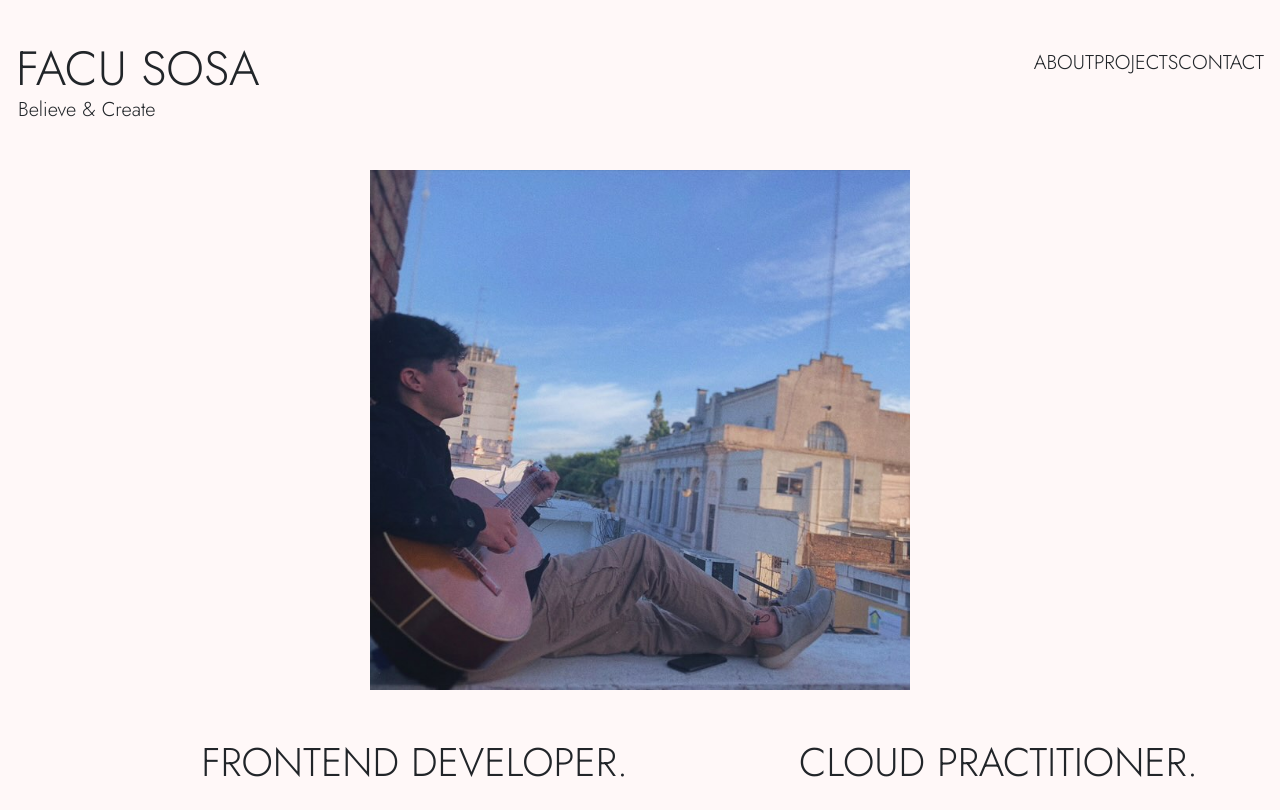
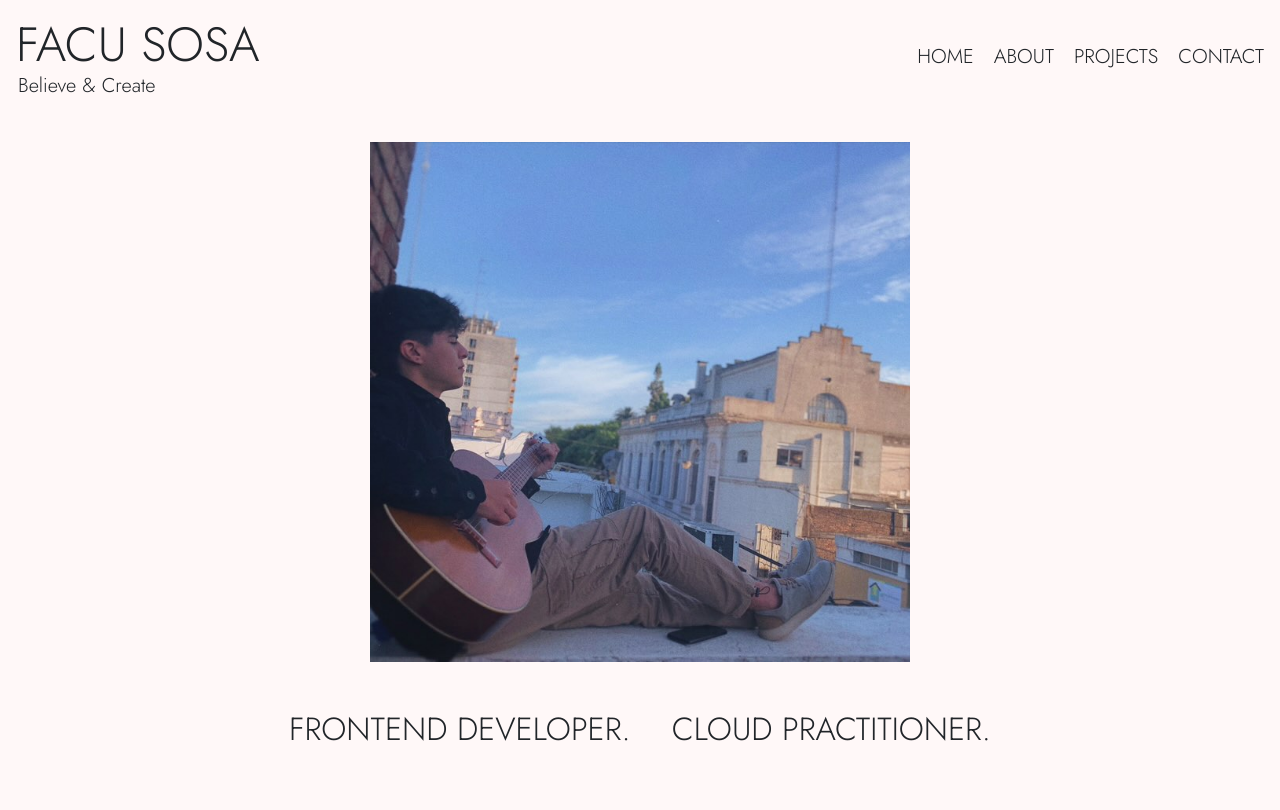
Before and after one commit to facundososa559/portfolio, a React (Create React App) app: page / in a window 1280 px wide. Built offline with nearby package versions, Linux system fonts and the light colour scheme.

Commit message:
Fix Home page responsive design

```diff
--- a/src/App.css
+++ b/src/App.css
@@ -92,11 +92,19 @@ body {
   background-image: url('./assets/portada.jpg');
   background-size: cover;
   background-position: center left;
+  justify-self: center;
+}
 
+.home-titles_container {
+  width: min-content;
+  display: grid;
+  justify-self: end;
 }
 
 .home-titles {
+  font-size: 2rem;
   font-weight: 300;
+  text-align: end;
 }
 
 
@@ -124,17 +132,63 @@ body {
 
 /* MEDIA QUERIES */
 
-@media screen and (min-width: 361px) {
+@media screen and (min-width: 375px) {
   .header-title {
+    width: auto;
+  }
+
+  .home-titles_container {
     width: auto;
   }
 }
 
-@media screen and (min-width: 700px) {
+@media screen and (min-width: 713px) {
   .portada {
     width: 540px;
   }
+
+  .home-titles_container {
+    grid-auto-flow: column;
+    justify-self: center;
+    column-gap: 20px;
+  }
+
+  .home-titles {
+    text-align: center;
+  }
 }
+
+
+@media screen and (min-width: 920px) {
+  .header-container {
+    align-items: center;
+  }
+
+  .header-button {
+    display: none;
+  }
+
+  .nav-wrapper {
+    row-gap: 0px;
+  }
+
+  .nav-mobile {
+    display: none;
+  }
+
+  .nav-desktop {
+    display: grid;
+    grid-auto-flow: column;
+    column-gap: 20px;
+  }
+
+  .home-titles_container {
+    column-gap: 0px;
+    width: 743px;
+  }
+}
+
+
 
 @media screen and (min-height: 630px) {
   .center-container {
@@ -144,17 +198,3 @@ body {
     transform: translate(-50%, -50%);
   }
 }
-
-@media screen and (min-width: 1024px) {
-  .header-button {
-    display: none;
-  }
-
-  .nav-mobile {
-    display: none;
-  }
-
-  .nav-desktop {
-    display: flex;
-  }
-}
--- a/src/components/Header.jsx
+++ b/src/components/Header.jsx
@@ -4,7 +4,7 @@ import { Link } from 'react-router-dom'
 
 function Header() {
   return (
-    <header className='header-container pt-4 pb-2'>
+    <header className='header-container pb-2'>
       <Link to='/' className='nav-link'>
         <h1 className='header-title mb-0 text-wrap'>FACU SOSA</h1>
         <h1 className='header-subtitle mb-0 text-wrap'>Believe & Create</h1>
--- a/src/components/NavBar.jsx
+++ b/src/components/NavBar.jsx
@@ -19,6 +19,7 @@ function NavBar() {
 
       <nav className='nav-container text-end'>
         <ul className='nav-desktop m-0 px-0 py-1'>
+          <li className='nav-links my-1'><Link to='/' className='nav-link fs-5 fw-light'>HOME</Link></li>
           <li className='nav-links my-1'><Link to='/about' className='nav-link fs-5 fw-light'>ABOUT</Link></li>
           <li className='nav-links my-1'><Link to='/projects' className='nav-link fs-5 fw-light'>PROJECTS</Link></li>
           <li className='nav-links my-1'><Link to='/contact' className='nav-link fs-5 fw-light'>CONTACT</Link></li>
@@ -26,6 +27,7 @@ function NavBar() {
 
       {open === true &&
         <ul ref={nodeRef} className='nav-mobile m-0 px-0 py-1'>
+          <li className='nav-links my-1'><Link to='/' className='nav-link fs-5 fw-light'>HOME</Link></li>
           <li className='nav-links my-1'><Link to='/about' className='nav-link fs-5 fw-light'>ABOUT</Link></li>
           <li className='nav-links my-1'><Link to='/projects' className='nav-link fs-5 fw-light'>PROJECTS</Link></li>
           <li className='nav-links my-1'><Link to='/contact' className='nav-link fs-5 fw-light'>CONTACT</Link></li>
--- a/src/pages/Home.jsx
+++ b/src/pages/Home.jsx
@@ -2,13 +2,11 @@ import React from 'react'
 
 function Home() {
   return (
-    <div className='d-flex flex-column align-items-center my-3'>
-      <div className='portada my-4 mx-1 mb-5'></div>
-      <div className='container r w-100 justify-content-evenly'>
-        <div className='row'>
-          <h1 className='home-titles text-end col-md-6'>FRONTEND DEVELOPER.</h1>
-          <h1 className='home-titles text-end col-md-6'>CLOUD PRACTITIONER.</h1>
-        </div>
+    <div className='d-grid my-3'>
+      <div className='portada my-2 mx-1 mb-5'></div>
+      <div className='home-titles_container'>
+        <h1 className='home-titles'>FRONTEND DEVELOPER.</h1>
+        <h1 className='home-titles'>CLOUD PRACTITIONER.</h1>
       </div>
     </div>
   )
```
